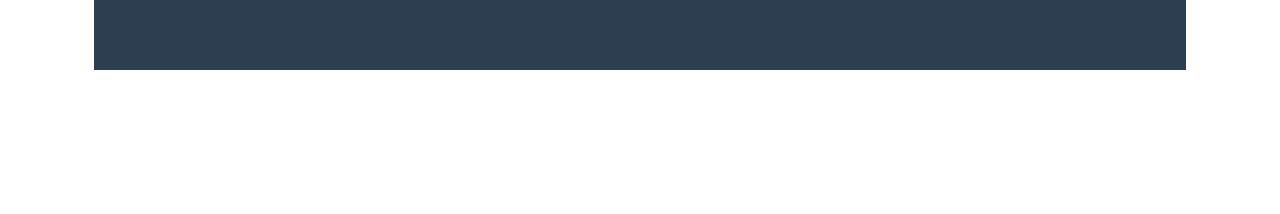
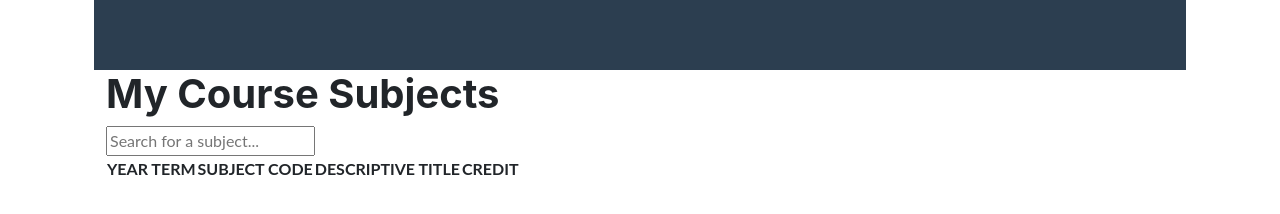
Before and after one commit to charrismagparoc/charris.github.io, a plain HTML site: page index.html in a window 1280 px wide. Shown: the part 5003-5217 px from the top of the page. Drawn offline with Linux system fonts and the light colour scheme.

Commit message:
Update index.html

```diff
--- a/index.html
+++ b/index.html
@@ -13,6 +13,7 @@
         <!-- Google fonts-->
         <!-- Core theme CSS (includes Bootstrap)-->
         <link href="css/styles.css" rel="stylesheet" />
+        <script defer src="script.js"></script>
     </head>
     <body id="page-top">
         <!-- Navigation-->
@@ -234,7 +235,6 @@
 
                           </div>
                         </div>
-
 
 
             <!-- Icon Divider-->
@@ -624,5 +624,22 @@
                 </div>
             </div>
         </div>
+        <div class="container">
+            <h1>My Course Subjects</h1>
+        <input type="text" id="search-bar" placeholder="Search for a subject..." onkeyup="filterCourses()">
+        <table>
+            <thead>
+                <tr>
+                    <th>YEAR TERM</th>
+                    <th>SUBJECT CODE</th>
+                    <th>DESCRIPTIVE TITLE</th>
+                    <th>CREDIT</th>
+                </tr>
+            </thead>
+            <tbody id="course-table-body">
+                <!-- Data will be injected here -->
+            </tbody>
+        </table>
+
     </body>
 </html>
```
